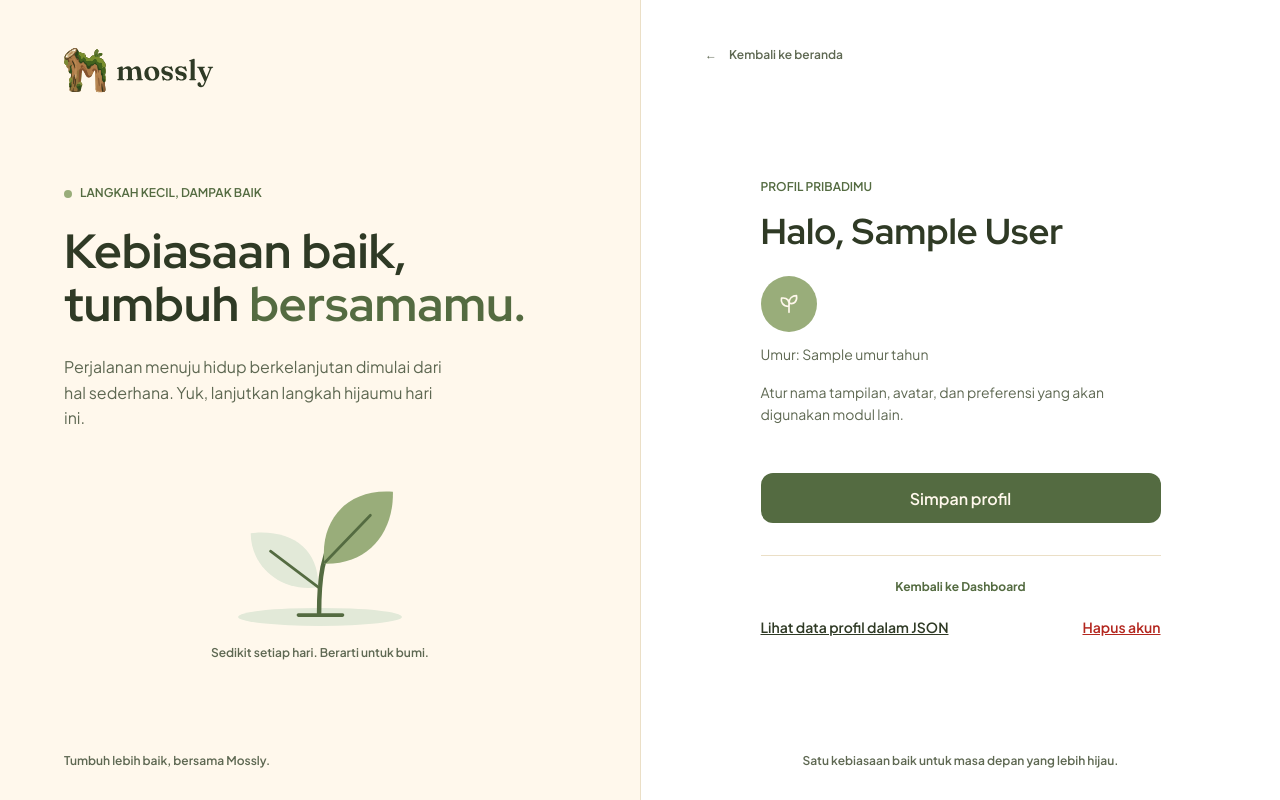
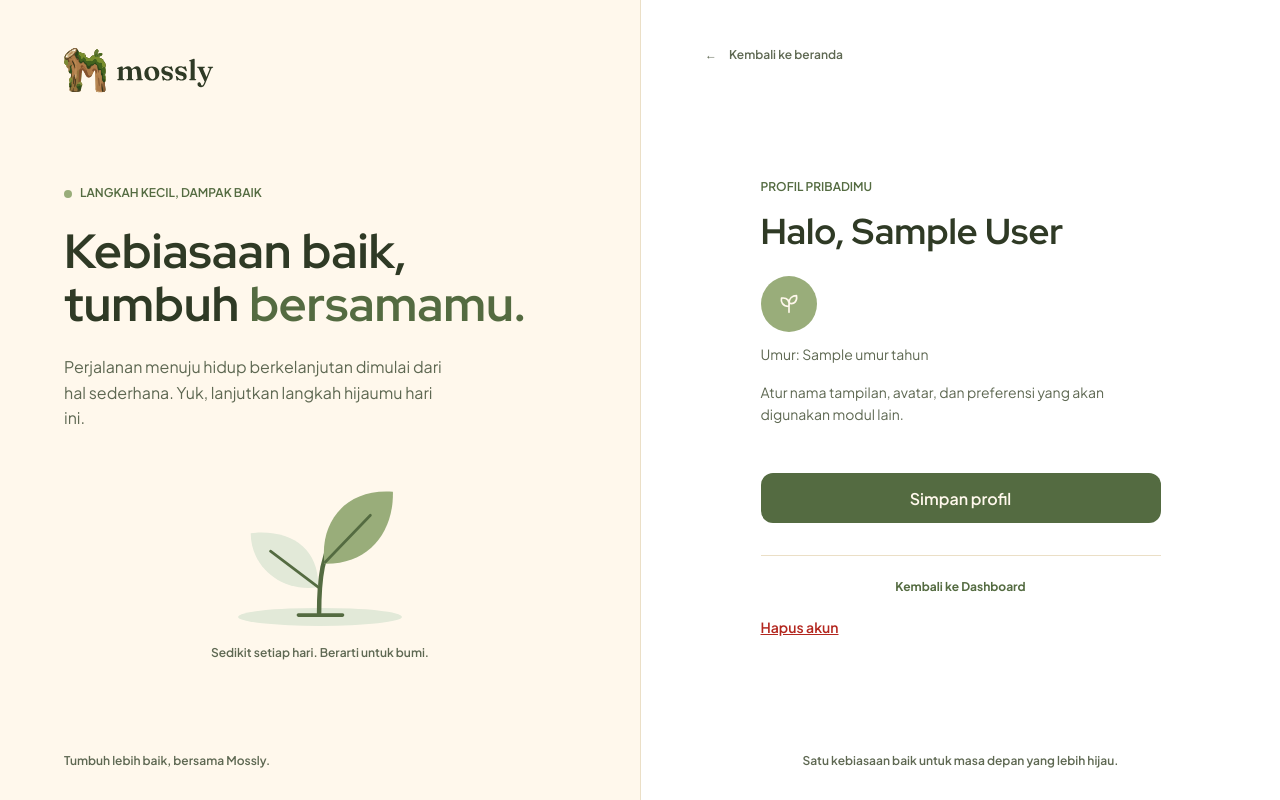
Before and after one commit to pbp-kelompok-a5/mossly, a Django app: template accounts/templates/accounts/profile.html in a window 1280 px wide. Run offline with Django 5.2, Linux system fonts and the light colour scheme; the template is opened without the code that fills it: most values are stand-ins (such as "Sample title", 1, 10 or a date in 2020).

Commit message:
fix: hapus tautan JSON dari halaman profil

```diff
--- a/accounts/templates/accounts/profile.html
+++ b/accounts/templates/accounts/profile.html
@@ -13,7 +13,6 @@
   </form>
   <div class="signup text-label-s"><a href="{% url 'dashboard:index' %}">Kembali ke Dashboard</a></div>
   <div class="auth-account-tools">
-    <a class="text-label-m" href="{% url 'accounts:current_user_json' %}">Lihat data profil dalam JSON</a>
     <a class="text-label-m auth-danger-link" href="{% url 'accounts:delete' %}">Hapus akun</a>
   </div>
 {% endblock %}
```
